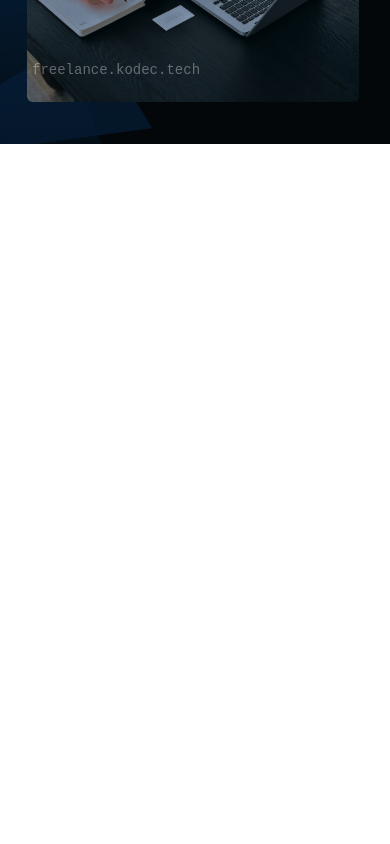
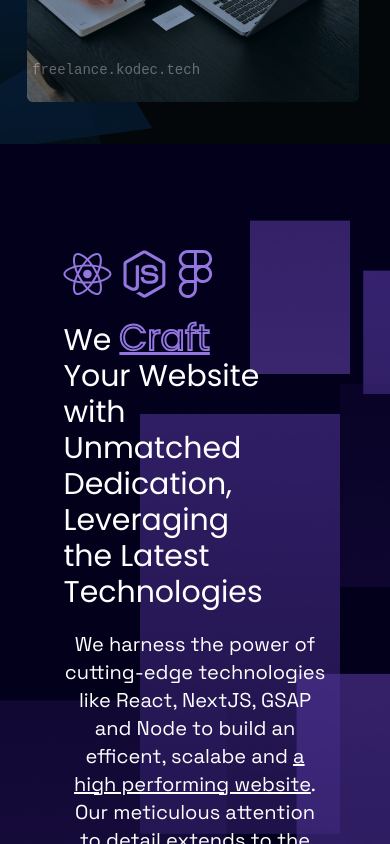
Before and after one commit to cskartikey/freelance, a Next.js app: page / in a window 390 px wide. Before the commit this address led to /contact. Shown: the part 700-1544 px from the top of the page. Before the commit the page ends 844 px from the top, so only its background shows below. Built offline with nearby package versions, Linux system fonts and the light colour scheme; a web font is replaced by a local one.

Commit message:
Basic mobile about design

```diff
--- a/components/AboutScroll.tsx
+++ b/components/AboutScroll.tsx
@@ -169,9 +169,9 @@ function AboutScroll() {
   }, [])
 
   return (
-    <section className="hidden overflow-hidden sm:block" id="about-scroll">
+    <section className="overflow-hidden" id="about-scroll">
       <div ref={triggerRef}>
-        <div className="wrap relative flex h-screen w-[350vw] bg-purp-rectangle-pattern">
+        <div className="wrap relative flex h-screen w-[350vw] bg-mobile-purple-rectangle-pattern sm:bg-purp-rectangle-pattern">
           <div
             className="scroll a1 flex h-screen w-screen items-center justify-center"
             ref={sectionRef}
--- a/pages/about/2.tsx
+++ b/pages/about/2.tsx
@@ -44,7 +44,7 @@ const AboutUS_2: NextPage = () => {
           </h3>
         </div>
       </section>
-      <div className="absolute left-1/2 top-1/2 h-[85vh] max-h-[600px] w-[65vw] max-w-[1000px] -translate-x-1/2 -translate-y-1/2 opacity-50">
+      <div className="absolute left-1/2 top-1/2 h-[85vh] max-h-[600px] w-[65vw] max-w-[1000px] -translate-x-1/2 -translate-y-1/2 opacity-50 hidden sm:block">
         <div className="rect-abt2-l aboslute z-0 ml-64 mt-44 h-36 w-56 rounded-md border-l-2 border-t-2 border-solid border-rectangle-purp"></div>
         <div className="rect-abt2-r absolute left-0 top-36 z-0 ml-60 mt-7 h-[400px] w-[700px] rounded-md border-l-2 border-t-2 border-solid border-rectangle-purp"></div>
         <div className="rect-abt2-r2 absolute right-0 top-0 z-0 mr-12 mt-40 h-[400px] w-[700px] rounded-md border-l-2 border-t-2 border-solid border-rectangle-purp"></div>
--- a/pages/about/3.tsx
+++ b/pages/about/3.tsx
@@ -44,7 +44,7 @@ const AboutUS_3: NextPage = () => {
           </h3>
         </div>
       </section>
-      <div className="absolute left-1/2 top-1/2 h-[85vh] max-h-[600px] w-[65vw] max-w-[1000px] -translate-x-1/2 -translate-y-1/2 opacity-50">
+      <div className="absolute left-1/2 top-1/2 h-[85vh] max-h-[600px] w-[65vw] max-w-[1000px] -translate-x-1/2 -translate-y-1/2 opacity-50 hidden sm:block">
         <div className="rect-abt3-l aboslute z-0 ml-64 mt-44 h-36 w-56 rounded-md border-l-2 border-t-2 border-solid border-rectangle-purp"></div>
         <div className="rect-abt3-r absolute left-0 top-36 z-0 ml-60 mt-7 h-[400px] w-[700px] rounded-md border-l-2 border-t-2 border-solid border-rectangle-purp"></div>
         <div className="rect-abt3-r2 absolute right-0 top-0 z-0 mr-12 mt-40 h-[400px] w-[700px] rounded-md border-l-2 border-t-2 border-solid border-rectangle-purp"></div>
--- a/pages/about/index.tsx
+++ b/pages/about/index.tsx
@@ -14,8 +14,8 @@ const AboutUS: NextPage = () => {
   return (
     <>
       <section>
-        <div className="absolute left-1/2 top-1/2 z-50 flex -translate-x-1/2 -translate-y-1/2 flex-col gap-10 md:max-w-[700px]">
-          <div className="z-50 flex flex-row justify-center gap-3">
+        <div className="absolute left-1/2 top-1/2 z-50 flex -translate-x-1/2 -translate-y-1/2 flex-col gap-5 sm:gap-10 md:max-w-[700px]">
+          <div className="z-50 flex flex-row sm:justify-center gap-3 mt-28">
             <Link
               href="https://react.dev/"
               rel="noopener noreferrer"
@@ -47,9 +47,9 @@ const AboutUS: NextPage = () => {
               />
             </Link>
           </div>
-          <h1 className="text-center font-Poppins text-3xl text-white md:text-4xl">
+          <h1 className="text-start sm:text-center font-Poppins text-3xl text-white md:text-4xl mr-16 max-w-xl">
             We{' '}
-            <span className="craft-anim text-5xl text-transparent underline underline-offset-2">
+            <span className="craft-anim text-4xl lg:text-5xl text-transparent underline underline-offset-2">
               Craft
             </span>{' '}
             Your Website with Unmatched Dedication, Leveraging the Latest
@@ -65,7 +65,7 @@ const AboutUS: NextPage = () => {
           </h3>
         </div>
       </section>
-      <div className="absolute left-1/2 top-1/2 h-[85vh] max-h-[600px] w-[65vw] max-w-[1000px] -translate-x-1/2 -translate-y-1/2 opacity-50">
+      <div className="absolute left-1/2 top-1/2 h-[85vh] max-h-[600px] w-[65vw] max-w-[1000px] -translate-x-1/2 -translate-y-1/2 opacity-50 hidden sm:block">
         <div className="rect-abt-l aboslute left-0 top-0 z-0 ml-36 mt-48 h-[300px] w-[520px] rounded-md border-l-2 border-t-2 border-solid border-rectangle-purp"></div>
         <div className="rect-abt-r absolute -bottom-12 right-0 z-0 mb-12 mr-32 h-[400px] w-[700px] rounded-md border-l-2 border-t-2 border-solid border-rectangle-purp"></div>
         {/* Responsive to be made */}
--- a/tailwind.config.js
+++ b/tailwind.config.js
@@ -12,6 +12,7 @@ module.exports = {
         'green-triange-pattern': "url('/png/green-triangle.png')",
         'red-rectangle-pattern': "url('/png/red-rectangle.png')",
         'mobile-blue-triangle-pattern': "url('/png/mobile-blue-triangle.png')",
+        'mobile-purple-rectangle-pattern': "url('/png/mobile-purple-rectangle.png')",
       },
       fontFamily: {
         Mansalva: ['Mansalva', 'cursive'],
```
Also changed, not shown: public/png/mobile-purple-rectangle.png (added).
